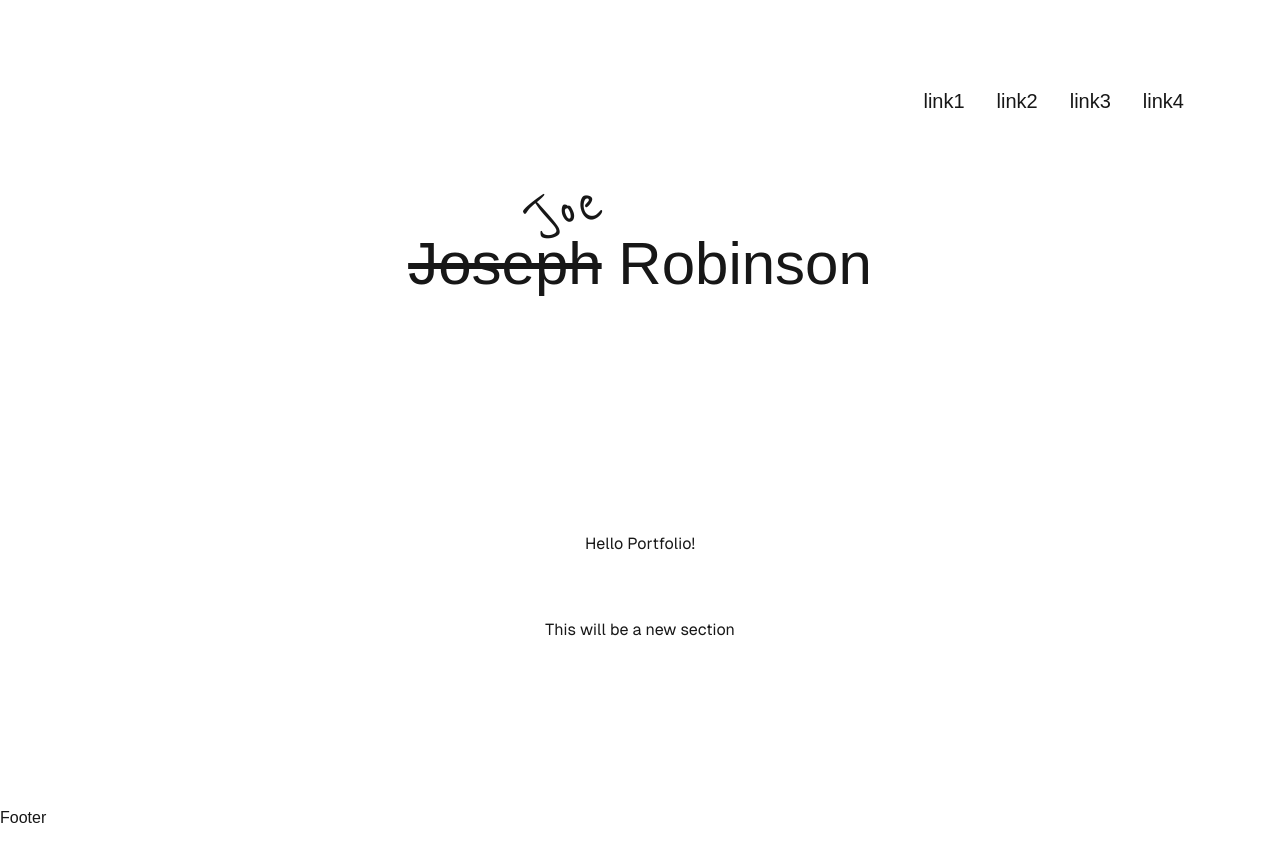
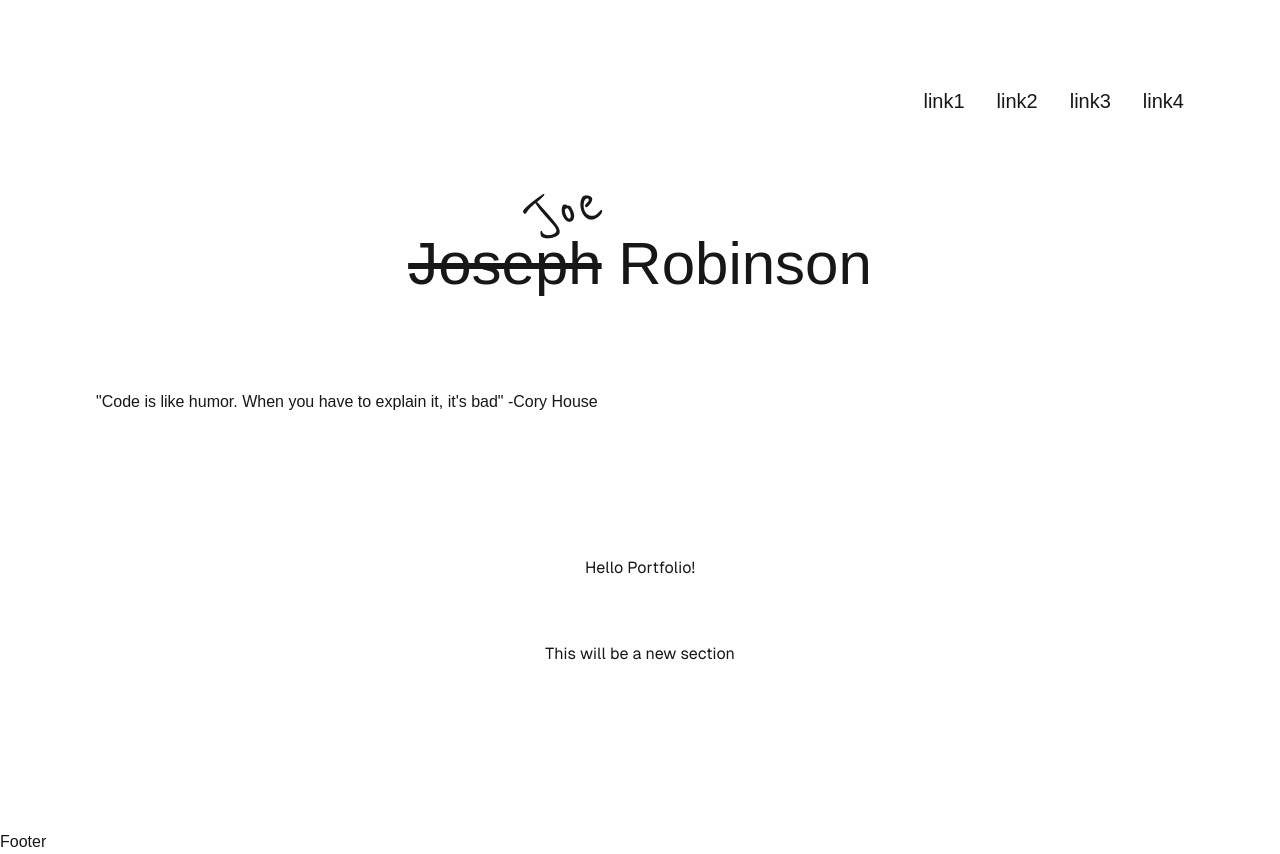
Before and after one commit to JoeLeeRob/portfolio, a Next.js app: page / in a window 1280 px wide. Before the commit the page ends 830 px from the top, so only its background shows below. Built offline with nearby package versions, Linux system fonts and the light colour scheme.

Commit message:
Style updates

```diff
--- /dev/null
+++ b/app/components/header.tsx
@@ -0,0 +1,35 @@
+import Image from 'next/image'
+import { Reenie_Beanie } from 'next/font/google'
+
+const reenieBeanie = Reenie_Beanie({
+    subsets: ['latin'],
+    weight: '400'
+  })
+
+export default function Header() {
+    return (
+        <div>
+            <div className="flex justify-between items-center">
+                <div className="flex gap-4 items-center">
+                <Image
+                    src='/images/jr-logo.svg'
+                    alt='Joseph Robinson Logo'
+                    width={75}
+                    height={75}
+                />
+                </div>
+                <ul className="flex gap-8 text-xl">
+                <li>link1</li>
+                <li>link2</li>
+                <li>link3</li>
+                <li>link4</li>
+                </ul>
+          </div>
+          <div className="relative flex justify-center items-center p-24">
+            <p className="text-6xl"><span className="line-through">Joseph</span> Robinson</p>
+            <span className={`${reenieBeanie.className} absolute text-7xl top-[15%] left-[40%] transform rotate-[340deg]`}>Joe</span>
+          </div>
+          <blockquote><p>"Code is like humor. When you have to explain it, it's bad" -Cory House</p></blockquote>
+        </div>
+    )
+}
--- a/app/globals.css
+++ b/app/globals.css
@@ -18,6 +18,9 @@ body {
   color: var(--foreground);
   background: var(--background);
   font-family: Arial, Helvetica, sans-serif;
+  display: grid;
+  grid-template-rows: auto 1fr auto;
+  min-height: 100vh
 }
 
 .reenie-beanie-regular {
--- a/app/layout.tsx
+++ b/app/layout.tsx
@@ -57,7 +57,7 @@ export default function RootLayout({
             <p className="text-6xl"><span className="line-through">Joseph</span> Robinson</p>
             <span className={`${reenieBeanie.className} absolute text-7xl top-[15%] left-[40%] transform rotate-[340deg]`}>Joe</span>
           </div>
-
+          <blockquote><p>"Code is like humor. When you have to explain it, it's bad" -Cory House</p></blockquote>
         </header>
         <div>
           {children}
```
